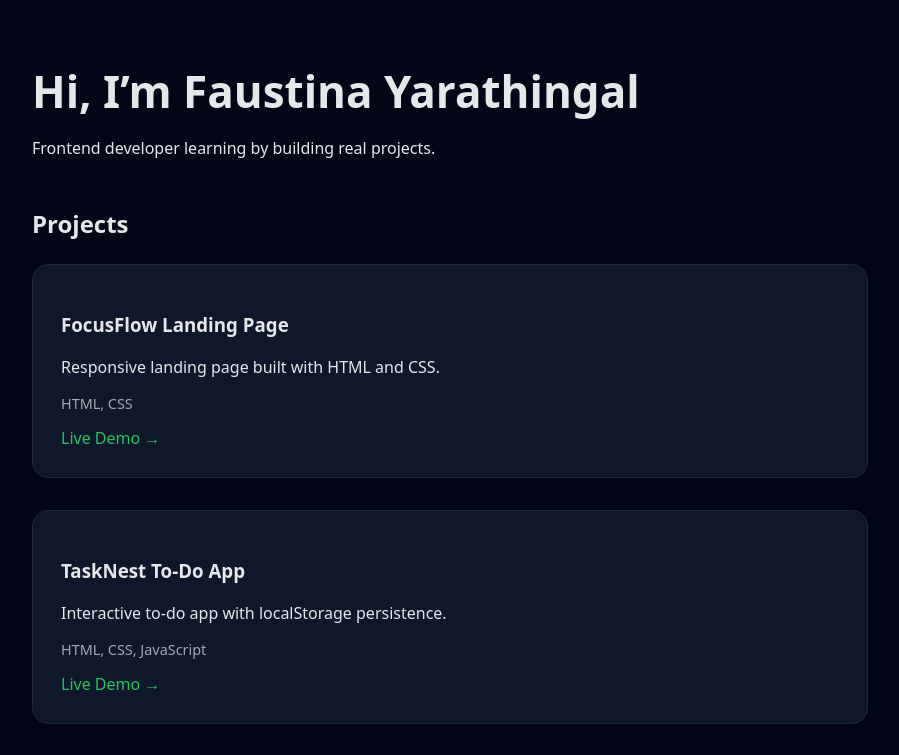
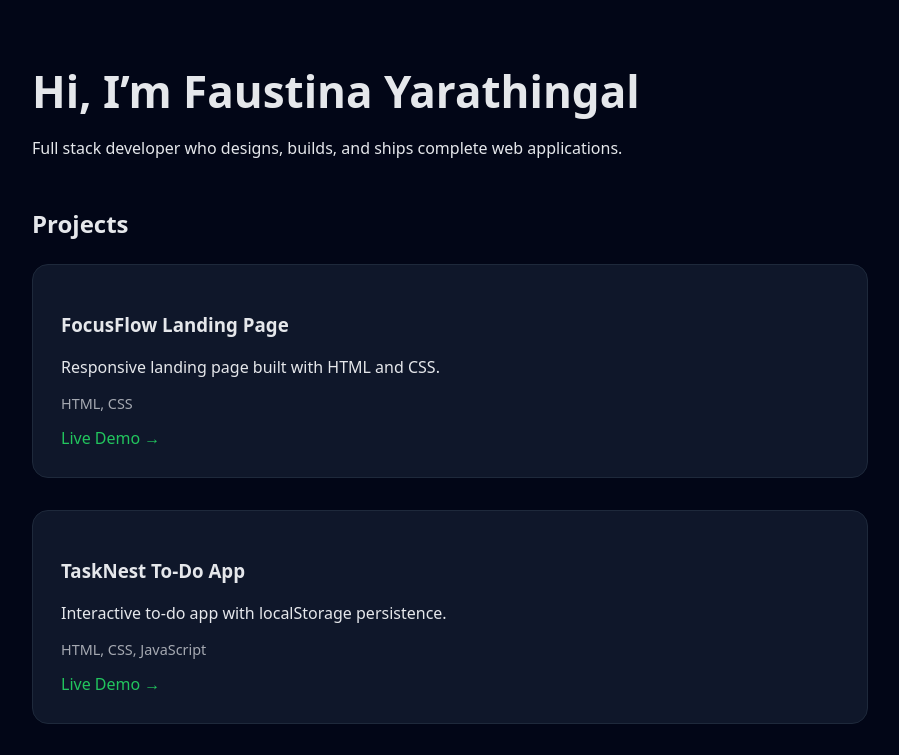
Before and after one commit to Frosty3316/portfolio-site, a React (Vite) app: page / in a window 1280 px wide. Shown: the top 755 px of the page, without its empty margins (190-1089 px from the left). Built offline with nearby package versions, Linux system fonts and the light colour scheme.

Commit message:
Update portfolio description to reflect full stack focus

```diff
--- a/src/App.jsx
+++ b/src/App.jsx
@@ -38,7 +38,7 @@ export default function App() {
     <div className="container">
       <header>
         <h1>Hi, I’m Faustina Yarathingal</h1>
-        <p>Frontend developer learning by building real projects.</p>
+        <p>Full stack developer who designs, builds, and ships complete web applications.</p>
       </header>
 
       <section>
```
